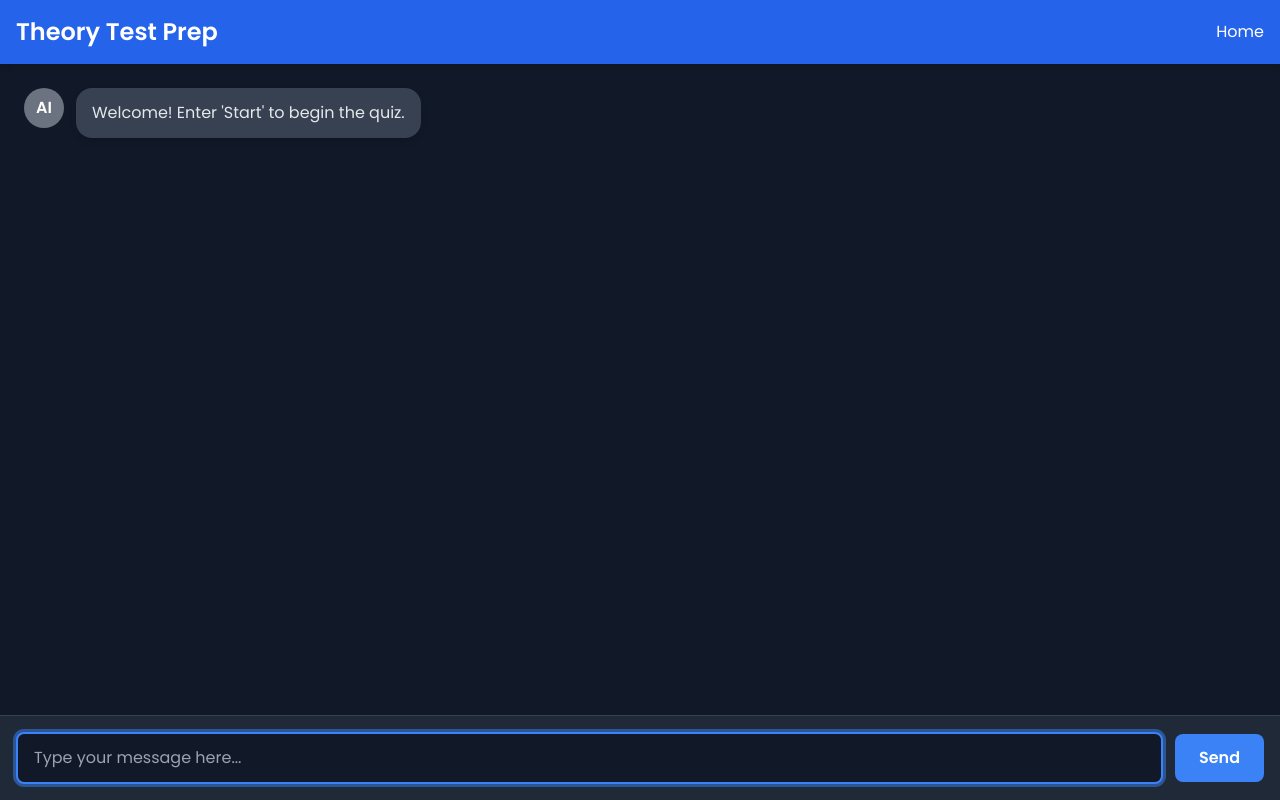
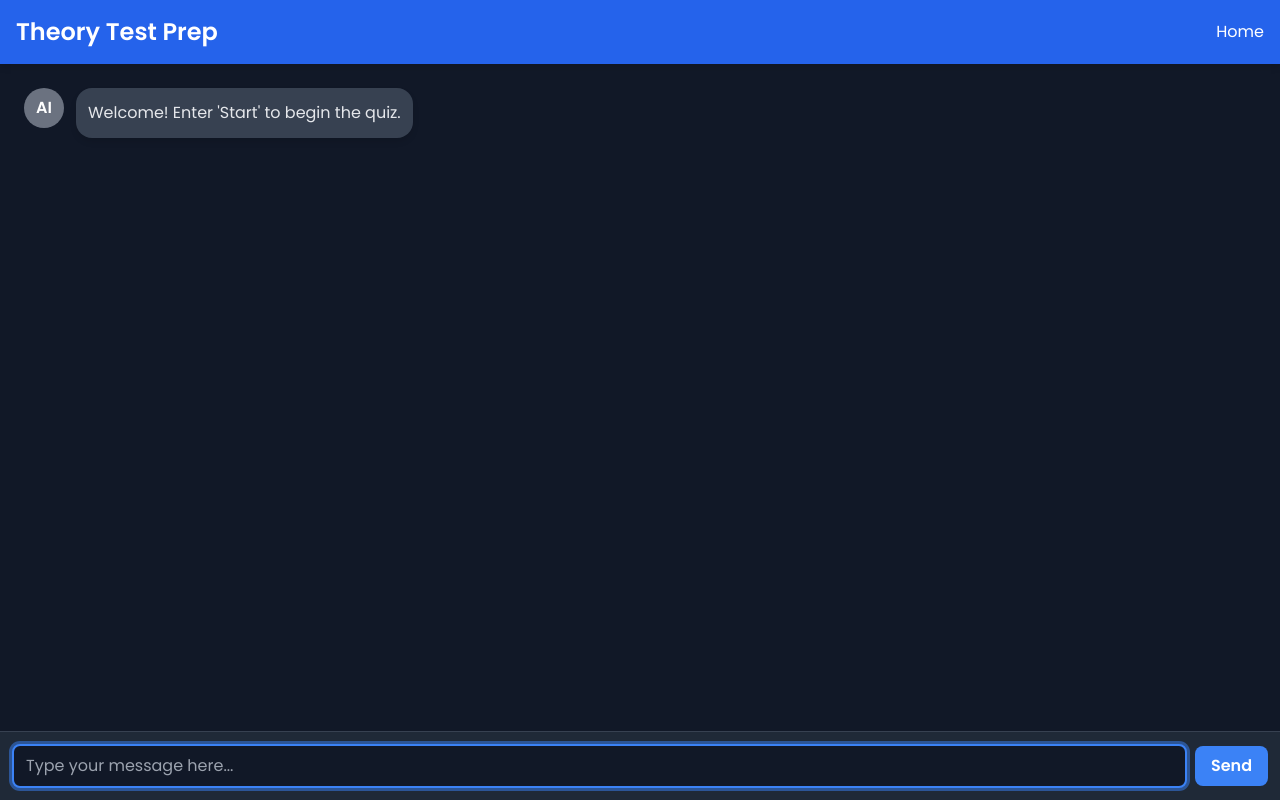
Before and after one commit to Talal-Mohiuddin/project-1, a Python web app: template templates/demo_test.html in a window 1280 px wide. Run offline with Jinja, Linux system fonts and the light colour scheme; the template is opened without the code that fills it, so the values that code supplies are empty.

Commit message:
Update flask.log and demo_test.html

```diff
--- a/templates/demo_test.html
+++ b/templates/demo_test.html
@@ -19,7 +19,7 @@
         padding: 0;
         display: flex;
         flex-direction: column;
-        height: 100vh;
+        min-height: 100vh;
         background-color: #111827;
         color: #e5e7eb;
         font-size: 16px;
@@ -32,19 +32,19 @@
       }
       h1 {
         margin: 0;
-        font-size: 1.5rem;
+        font-size: 1.25rem;
         font-weight: 600;
       }
       .scroll-area {
         flex-grow: 1;
         overflow-y: auto;
-        padding: 1.5rem;
+        padding: 1rem;
         display: flex;
         flex-direction: column;
       }
       .message {
         display: flex;
-        margin-bottom: 1.5rem;
+        margin-bottom: 1rem;
         animation: fadeIn 0.4s ease-out;
       }
       @keyframes fadeIn {
@@ -58,19 +58,12 @@
         }
       }
       .message-content {
-        max-width: 85%; /* Default for small screens */
-        padding: 0.75rem 1rem;
+        max-width: 90%;
+        padding: 0.75rem;
         border-radius: 1rem;
         box-shadow: 0 4px 6px rgba(0, 0, 0, 0.1);
         line-height: 1.6;
-      }
-
-      /* Media query for larger screens */
-      @media (min-width: 768px) {
-        /* You can adjust the min-width as needed */
-        .message-content {
-          max-width: 65%;
-        }
+        font-size: 0.9rem;
       }
       .user .message-content {
         background-color: #3b82f6;
@@ -80,15 +73,16 @@
         background-color: #374151;
       }
       .avatar {
-        width: 2.5rem;
-        height: 2.5rem;
+        width: 2rem;
+        height: 2rem;
         border-radius: 50%;
         display: flex;
         align-items: center;
         justify-content: center;
         font-weight: bold;
-        font-size: 1rem;
-        margin-right: 0.75rem;
+        font-size: 0.8rem;
+        margin-right: 0.5rem;
+        flex-shrink: 0;
       }
       .user .avatar {
         background-color: #2563eb;
@@ -101,7 +95,7 @@
       footer {
         background-color: #1f2937;
         border-top: 1px solid #374151;
-        padding: 1rem;
+        padding: 0.75rem;
       }
       form {
         display: flex;
@@ -111,10 +105,10 @@
       }
       input {
         flex-grow: 1;
-        padding: 0.75rem 1rem;
+        padding: 0.5rem 0.75rem;
         border: 2px solid #4b5563;
         border-radius: 0.5rem;
-        font-size: 1rem;
+        font-size: 0.9rem;
         transition: all 0.3s ease;
         background-color: #111827;
         color: white;
@@ -125,46 +119,45 @@
         box-shadow: 0 0 0 3px rgba(59, 130, 246, 0.5);
       }
       button {
-        padding: 0.75rem 1.5rem;
+        padding: 0.5rem 1rem;
         background-color: #3b82f6;
         color: white;
         border: none;
         border-radius: 0.5rem;
         font-weight: 600;
-        font-size: 1rem;
+        font-size: 0.9rem;
         cursor: pointer;
         transition: all 0.3s ease;
-        margin-left: 0.75rem;
+        margin-left: 0.5rem;
       }
       button:hover {
         background-color: #2563eb;
-        transform: translateY(-2px);
       }
       button:active {
-        transform: translateY(0);
+        transform: translateY(1px);
       }
       button:disabled {
         opacity: 0.6;
         cursor: not-allowed;
       }
       img {
-        width: 30rem;
+        max-width: 100%;
+        height: auto;
         border-radius: 0.5rem;
-        margin: 1rem 0;
+        margin: 0.5rem 0;
         box-shadow: 0 4px 6px rgba(0, 0, 0, 0.1);
       }
-      /* New styles for thinking animation */
       .thinking {
         display: inline-flex;
         align-items: center;
-        height: 2rem;
+        height: 1.5rem;
       }
       .dot {
-        width: 0.5rem;
-        height: 0.5rem;
+        width: 0.4rem;
+        height: 0.4rem;
         background-color: #e5e7eb;
         border-radius: 50%;
-        margin: 0 0.25rem;
+        margin: 0 0.2rem;
         animation: bounce 1.4s infinite ease-in-out both;
       }
       .dot:nth-child(1) {
@@ -183,14 +176,49 @@
           transform: scale(1);
         }
       }
+
+      /* Responsive adjustments */
+      @media (min-width: 640px) {
+        h1 {
+          font-size: 1.5rem;
+        }
+        .message-content {
+          max-width: 75%;
+          font-size: 1rem;
+        }
+        .avatar {
+          width: 2.5rem;
+          height: 2.5rem;
+          font-size: 1rem;
+          margin-right: 0.75rem;
+        }
+        input, button {
+          font-size: 1rem;
+        }
+      }
+
+      @media (min-width: 768px) {
+        .scroll-area {
+          padding: 1.5rem;
+        }
+        .message-content {
+          max-width: 65%;
+        }
+      }
+
+      @media (min-width: 1024px) {
+        .message-content {
+          max-width: 55%;
+        }
+      }
     </style>
   </head>
   <body>
     <header class="bg-blue-600 text-white p-4 sticky top-0 z-50">
       <div class="container mx-auto flex justify-between items-center">
-        <h1 class="text-2xl font-bold">Theory Test Prep</h1>
+        <h1 class="text-xl sm:text-2xl font-bold">Theory Test Prep</h1>
         <nav>
-          <ul class="flex space-x-6">
+          <ul class="flex space-x-4 sm:space-x-6">
             <li><a href="/" class="hover:text-blue-200">Home</a></li>
           </ul>
         </nav>
@@ -211,6 +239,7 @@
     </footer>
 
     <script>
+      // The JavaScript remains the same as in the original file
       const messageArea = document.getElementById("messageArea");
       const messageForm = document.getElementById("messageForm");
       const messageInput = document.getElementById("messageInput");
```
Also changed, not shown: 1 other file.
